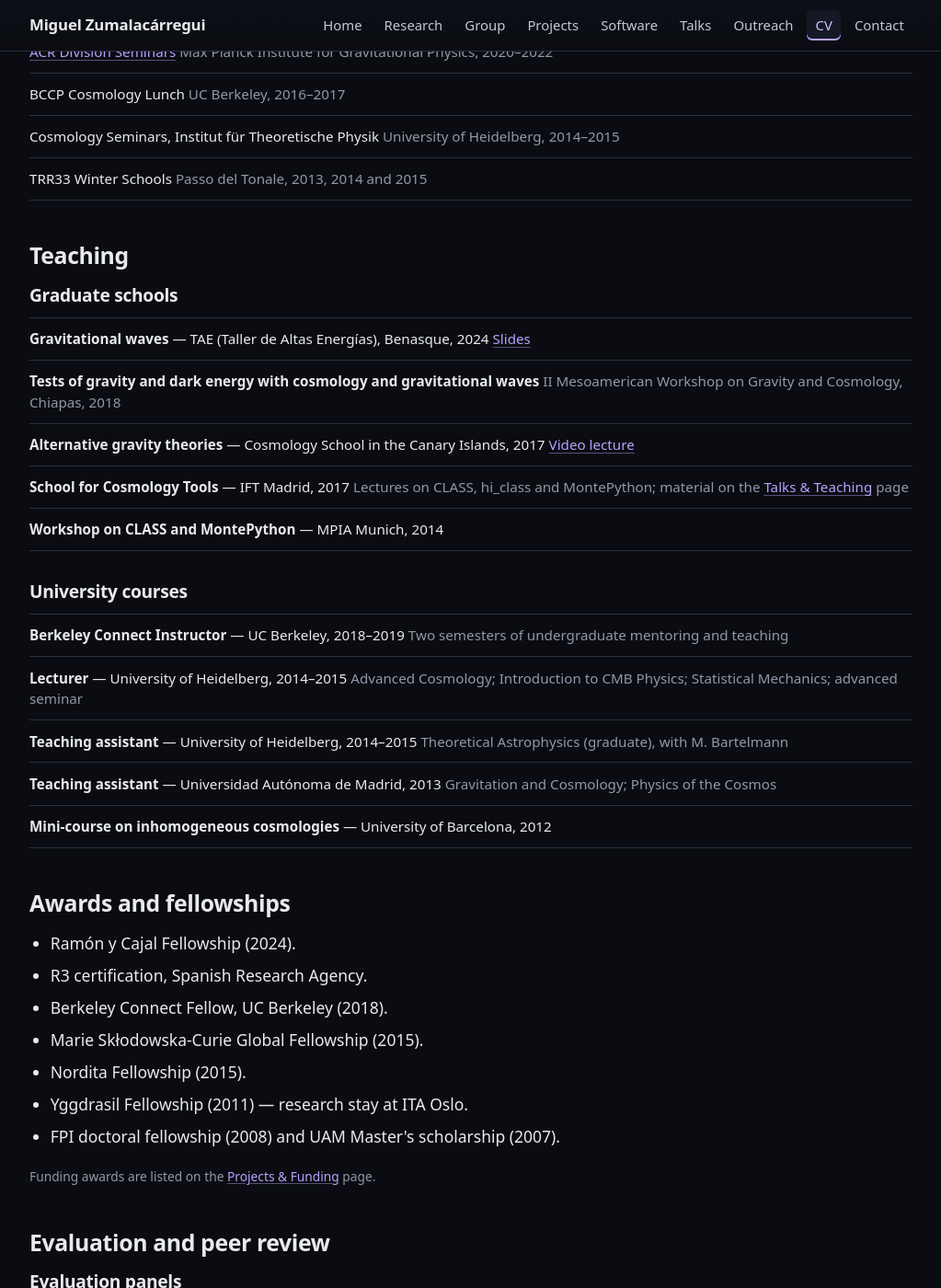
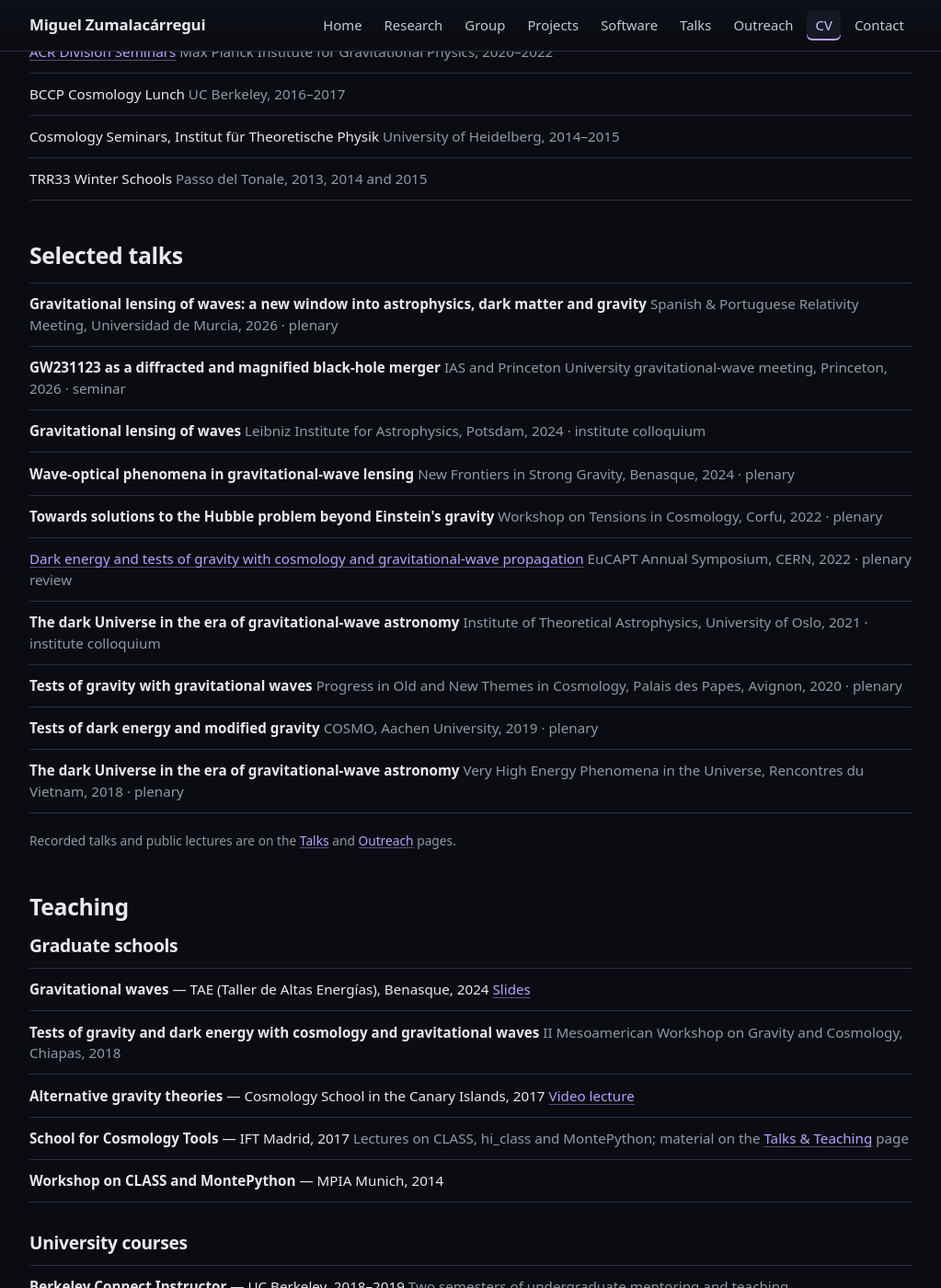
Before and after one commit to miguelzuma/miguelzuma.github.io, a Jekyll site: the page built from cv.html, in a window 1280 px wide and 1400 px high, scrolled down 1577 px. Shown: the whole window at 92% size, without its empty margins (128-1151 px from the left). Built offline with Jekyll 4.4.1, drawn with Linux system fonts in a browser that asks for light colours; some of the changed text lies outside the part shown.

Commit message:
Selected talks on the CV
Ten talks, taken from the curated list in CVA_Zumalacarregui_2026.pdf rather
than assembled from the full CV. Reverse chronological, 2018 to 2026, with the
EuCAPT review linked to its CERN recording.

Left out the line that heads that list in the CVA -- "selected among 51
conferences, 4 colloquia, 77 seminars and 5 graduate schools" -- since counts
like that are what we removed from the rest of the site. Per-talk descriptors
(plenary, colloquium, seminar) are kept: they say what kind of talk it was
rather than how many there have been.

Replaces the old Presentations section, which had been reduced to a pointer.

Co-Authored-By: Claude Opus 5 (1M context) <noreply@anthropic.com>
Claude-Session: https://claude.ai/code/session_01E2ZbXszK9qt9svKVxU5Yrt

```diff
--- a/cv.html
+++ b/cv.html
@@ -23,6 +23,7 @@ description: >-
   <a class="btn" href="#education">Education</a>
   <a class="btn" href="#leadership">Coordination</a>
   <a class="btn" href="#events">Workshops</a>
+  <a class="btn" href="#talks">Talks</a>
   <a class="btn" href="#teaching">Teaching</a>
   <a class="btn" href="#awards">Awards</a>
   <a class="btn" href="#service">Peer review</a>
@@ -136,6 +137,57 @@ description: >-
   </ul>
 </section>
 
+<section class="section" id="talks">
+  <h2>Selected talks</h2>
+  <ul class="pubs">
+    <li>
+      <strong>Gravitational lensing of waves: a new window into astrophysics, dark matter and gravity</strong>
+      <span class="journal">Spanish &amp; Portuguese Relativity Meeting, Universidad de Murcia, 2026 &middot; plenary</span>
+    </li>
+    <li>
+      <strong>GW231123 as a diffracted and magnified black-hole merger</strong>
+      <span class="journal">IAS and Princeton University gravitational-wave meeting, Princeton, 2026 &middot; seminar</span>
+    </li>
+    <li>
+      <strong>Gravitational lensing of waves</strong>
+      <span class="journal">Leibniz Institute for Astrophysics, Potsdam, 2024 &middot; institute colloquium</span>
+    </li>
+    <li>
+      <strong>Wave-optical phenomena in gravitational-wave lensing</strong>
+      <span class="journal">New Frontiers in Strong Gravity, Benasque, 2024 &middot; plenary</span>
+    </li>
+    <li>
+      <strong>Towards solutions to the Hubble problem beyond Einstein's gravity</strong>
+      <span class="journal">Workshop on Tensions in Cosmology, Corfu, 2022 &middot; plenary</span>
+    </li>
+    <li>
+      <a href="https://cds.cern.ch/record/2810852" rel="noopener">Dark energy and tests of gravity with cosmology and gravitational-wave propagation</a>
+      <span class="journal">EuCAPT Annual Symposium, CERN, 2022 &middot; plenary review</span>
+    </li>
+    <li>
+      <strong>The dark Universe in the era of gravitational-wave astronomy</strong>
+      <span class="journal">Institute of Theoretical Astrophysics, University of Oslo, 2021 &middot; institute colloquium</span>
+    </li>
+    <li>
+      <strong>Tests of gravity with gravitational waves</strong>
+      <span class="journal">Progress in Old and New Themes in Cosmology, Palais des Papes, Avignon, 2020 &middot; plenary</span>
+    </li>
+    <li>
+      <strong>Tests of dark energy and modified gravity</strong>
+      <span class="journal">COSMO, Aachen University, 2019 &middot; plenary</span>
+    </li>
+    <li>
+      <strong>The dark Universe in the era of gravitational-wave astronomy</strong>
+      <span class="journal">Very High Energy Phenomena in the Universe, Rencontres du Vietnam, 2018 &middot; plenary</span>
+    </li>
+  </ul>
+  <p class="small">
+    Recorded talks and public lectures are on the
+    <a href="{{ '/talks.html' | relative_url }}">Talks</a> and
+    <a href="{{ '/outreach.html' | relative_url }}">Outreach</a> pages.
+  </p>
+</section>
+
 <section class="section" id="teaching">
   <h2>Teaching</h2>
 
@@ -230,15 +282,6 @@ description: >-
   </p>
 </section>
 
-<section class="section" id="presentations">
-  <h2>Presentations</h2>
-  <p>
-    Recorded talks and public lectures are collected on the
-    <a href="{{ '/talks.html' | relative_url }}">Talks</a> and
-    <a href="{{ '/outreach.html' | relative_url }}">Outreach</a> pages.
-  </p>
-</section>
-
 <section class="section" id="languages">
   <h2>Languages</h2>
   <p>Spanish (native), English (C2), German (C1).</p>
```
